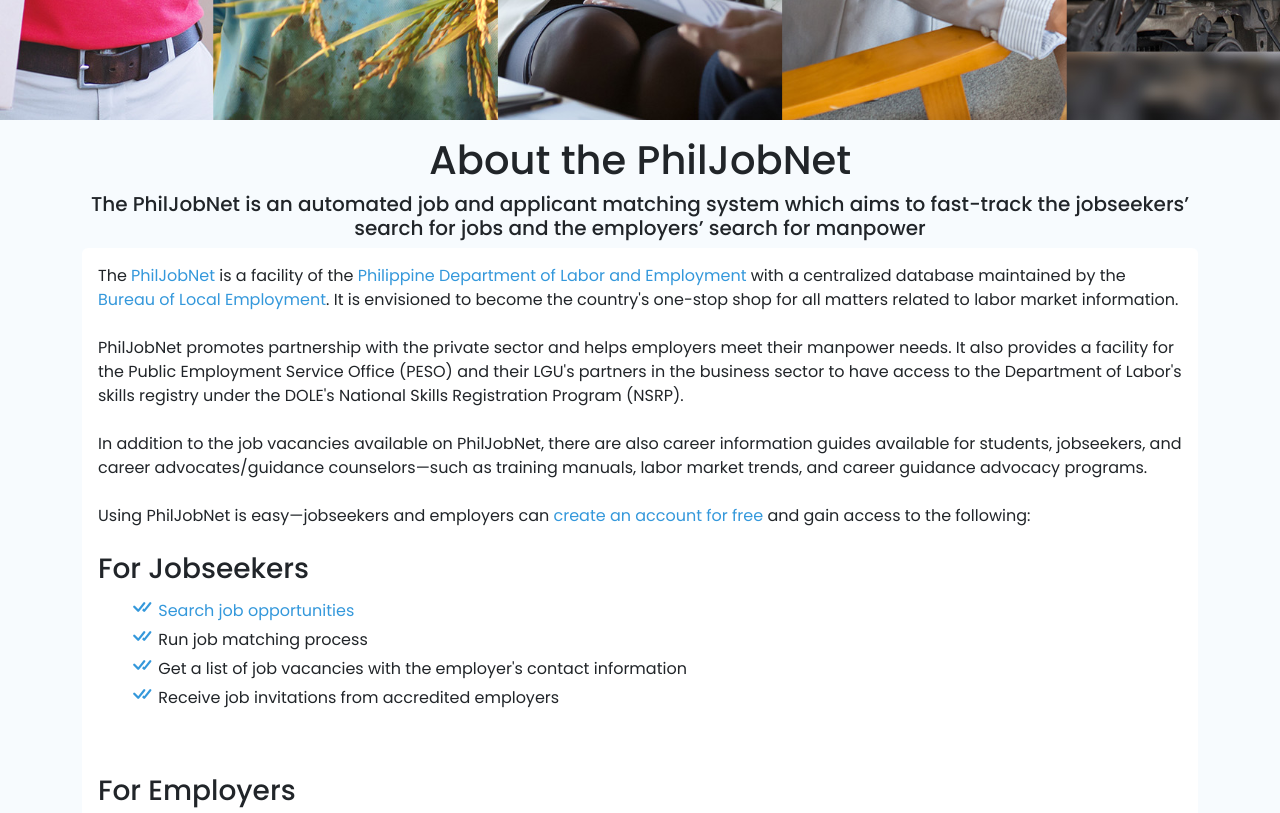
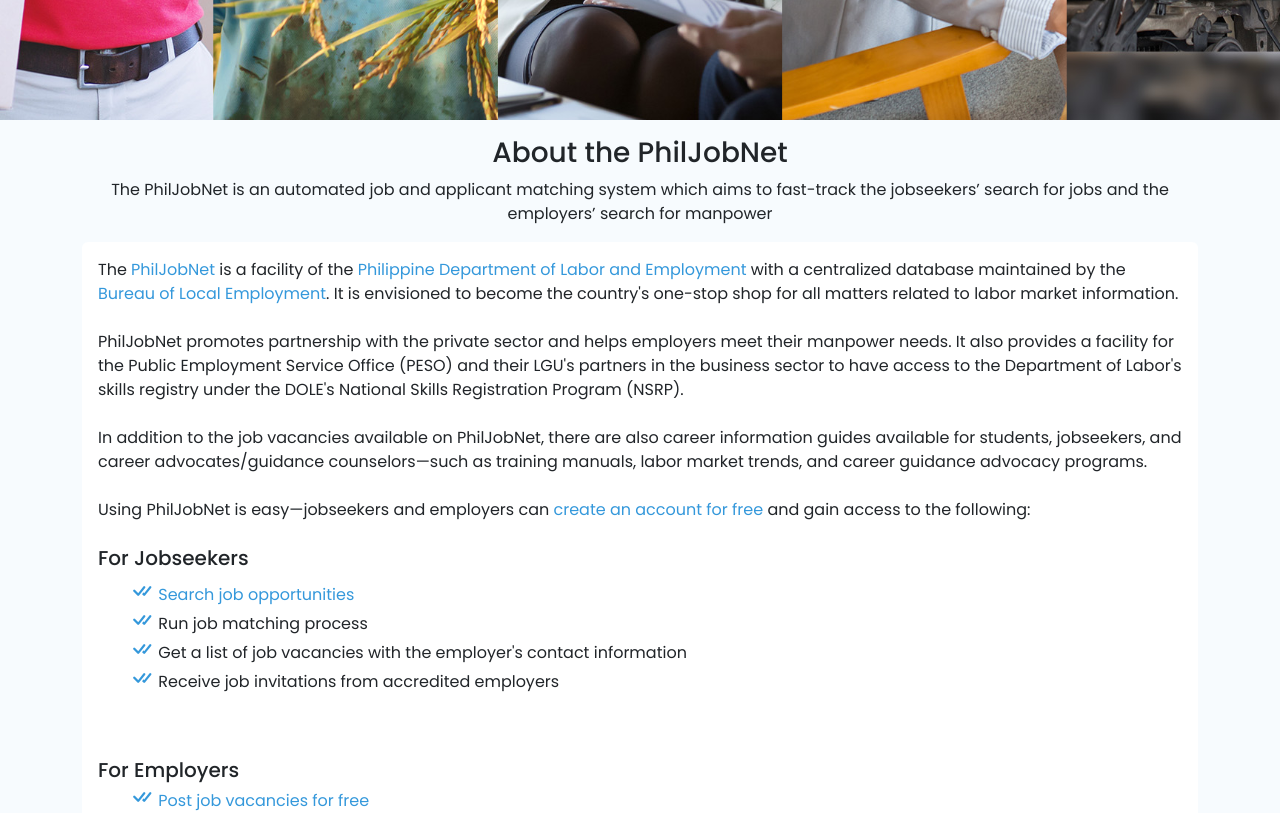
Before and after one commit to akosialbean/mini-one, a website: page index.html in a window 1280 px wide. Shown: the part 680-1493 px from the top of the page. Drawn offline with nearby package versions, Linux system fonts and the light colour scheme.

Commit message:
Update typo element tags

```diff
--- a/index.html
+++ b/index.html
@@ -131,8 +131,8 @@
         <section class="row">
             <div class="col-12 p-3 section-bg">
                 <div class="container">
-                    <h1 class="text-center">About the PhilJobNet</h1>
-                    <h5 class="text-center">The PhilJobNet is an automated job and applicant matching system which aims to fast-track the jobseekers’ search for jobs and the employers’ search for manpower</h5>
+                    <h3 class="text-center">About the PhilJobNet</h3>
+                    <p class="text-center">The PhilJobNet is an automated job and applicant matching system which aims to fast-track the jobseekers’ search for jobs and the employers’ search for manpower</p>
                     <div class="card border border-0">
                         <div class="card-body icon-box">
                             The <a href="#">PhilJobNet</a> is a facility of the <a href="#" target="_blank">Philippine Department of Labor and Employment</a> with a centralized database maintained by the <a href="#" target="_blank">Bureau of Local Employment</a>. It is envisioned to become the country's one-stop shop for all matters related to labor market information.<br><br>
@@ -143,7 +143,7 @@
 
                             Using PhilJobNet is easy—jobseekers and employers can <a href="#">create an account for free</a> and gain access to the following:<br><br>
 
-                            <h3>For Jobseekers</h3>
+                            <h5>For Jobseekers</h5>
 
                             <ul class="forJobSeekers">
                                 <li>
@@ -163,7 +163,7 @@
 
                             <br><br>
 
-                            <span class="h3">For Employers</span>
+                            <span class="h5">For Employers</span>
                             <ul class="forJobSeekers">
                                 <li>
                                     <span class="h4"><i class="bi bi-check-all text-primary"></i></span>
```
